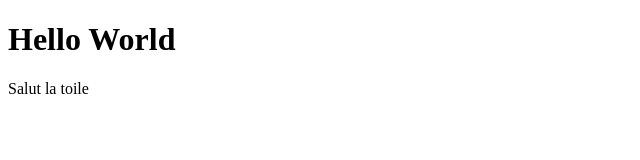
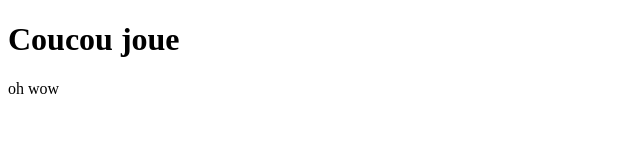
Before and after one commit to SebastienPopsing/SebastienPopsing.github.io, a plain HTML site: page index.html in a window 1280 px wide. Shown: the whole page, without its empty margins (0-640 px from the left). Drawn offline with Linux system fonts and the light colour scheme.

Commit message:
Update index.html

```diff
--- a/index.html
+++ b/index.html
@@ -6,7 +6,7 @@
     <title>Document</title>
 </head>
 <body>
-    <h1>Hello World</h1>
-    <p1>Salut la toile</p1>
+    <h1>Coucou joue</h1>
+    <p1>oh wow</p1>
 </body>
 </html>
```
